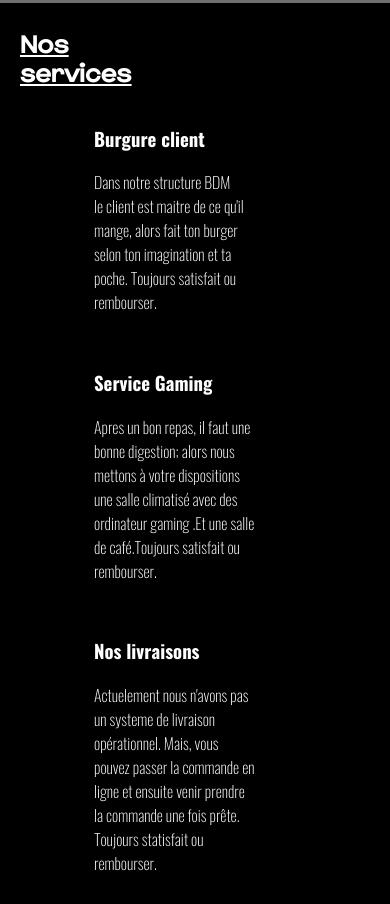
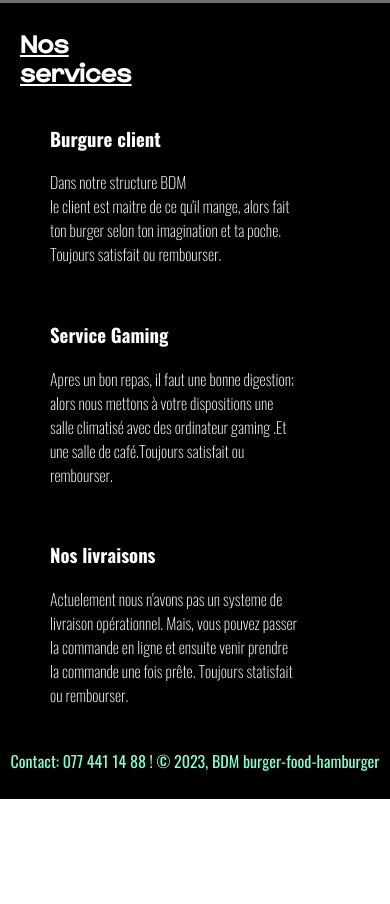
Before and after one commit to Ckenzoaky/burger, a plain HTML site: page index.html in a window 390 px wide. Shown: the part 1769-2673 px from the top of the page. After the commit the page ends 2568 px from the top, so only its background shows below. Drawn offline with Linux system fonts and the light colour scheme; files whose address does not match are found by name.

Commit message:
Update style.css

```diff
--- a/style.css
+++ b/style.css
@@ -116,6 +116,9 @@ header button{
         margin-top: 0px;
         border-radius: 0% 0% 5% 5%;
     }
+    .main .content .card .left{
+        border-radius: 5% 5% 0% 0%;
+    }
     nav h1{
         color: #ffffff;
         font-weight: bold;
@@ -139,10 +142,7 @@ header button{
         text-align: center;
     }
     .services{
-        margin: 0 20%;
-    }
-    .main .content .card .left{
-        border-radius: 5% 5% 0% 0%;
+        justify-content: center;
     }
 }
 
```
